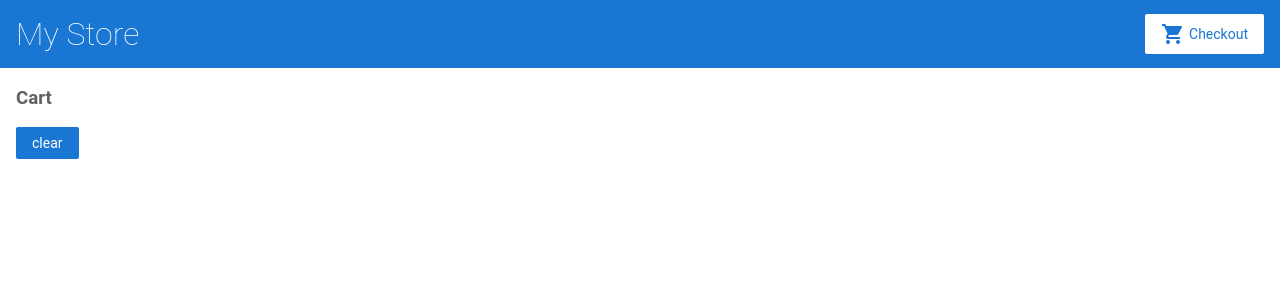
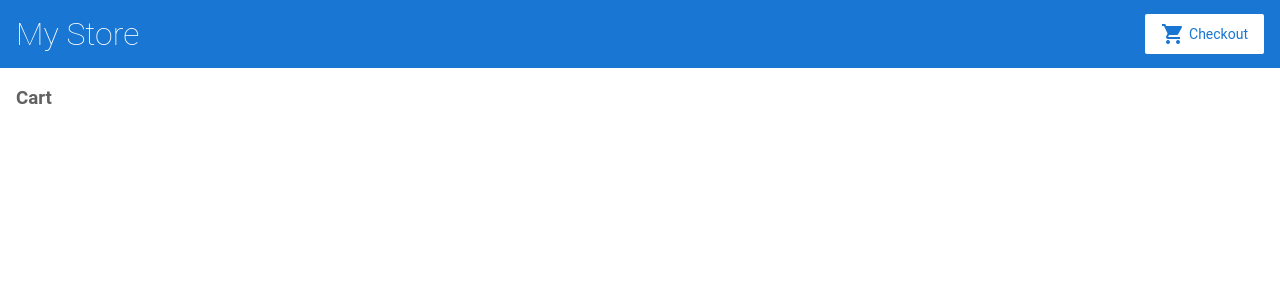
Before and after one commit to mfdev-solution/angular-shopping-app, an Angular app: page /cart in a window 1280 px wide. Shown: the top 300 px of the page. Built offline with nearby package versions, Linux system fonts and the light colour scheme.

Commit message:
2 files modified

```diff
--- a/src/app/app.module.ts
+++ b/src/app/app.module.ts
@@ -2,6 +2,7 @@ import { NgModule } from '@angular/core';
 import { BrowserModule } from '@angular/platform-browser';
 import { RouterModule } from '@angular/router';
 import { ReactiveFormsModule } from '@angular/forms';
+import { HttpClientModule } from '@angular/common/http';
 
 import { AppComponent } from './app.component';
 import { TopBarComponent } from './top-bar/top-bar.component';
--- a/src/app/cart/cart.component.html
+++ b/src/app/cart/cart.component.html
@@ -4,6 +4,6 @@
   <span>{{ item.name }}</span>
   <span> {{ item.price | currency }}</span>
 </div>
-<p>
+<p *ngIf="items[0]">
   <button (click)="cleanCart()">clear</button>
 </p>
```
